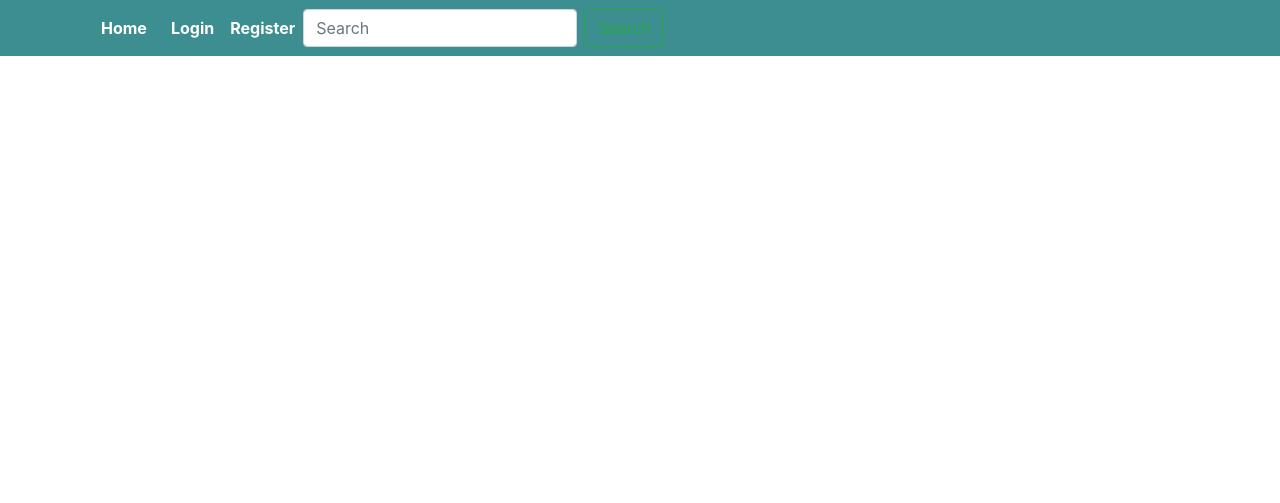
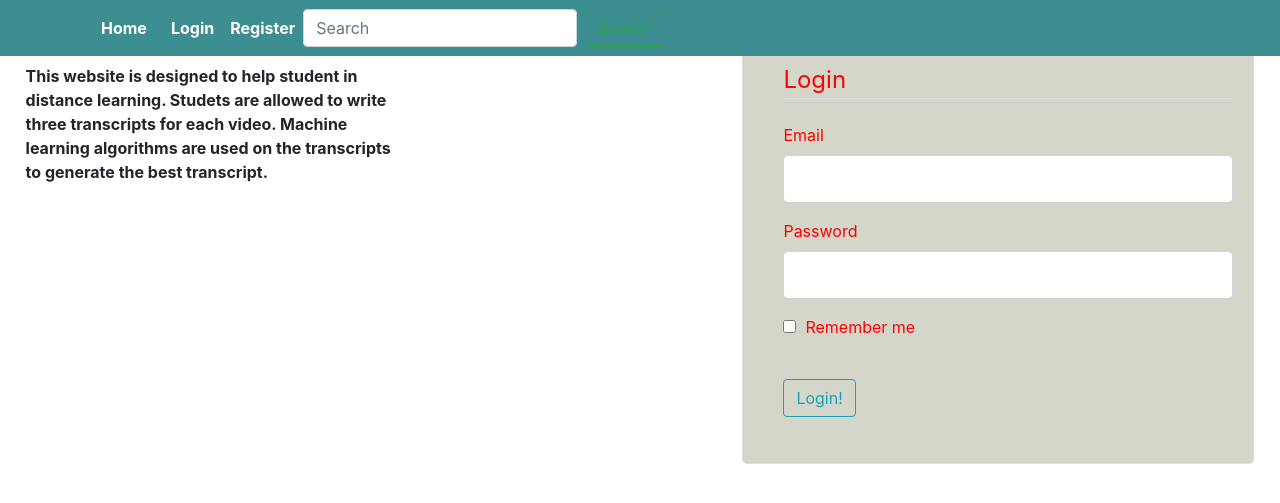
Before and after one commit to KarkiBimal/Vision_Project, a Flask app: page / in a window 1280 px wide. Shown: the top 503 px of the page. Run offline with Flask 2, Linux system fonts and the light colour scheme; some libraries are stand-ins or nearby versions.

Commit message:
Changes on Home route

```diff
--- a/application/routes.py
+++ b/application/routes.py
@@ -6,9 +6,25 @@ from flask_login import login_user, current_user, logout_user, login_required
 
 
 @app.route('/')   # control this and home page, no need to pass the title
-@app.route('/Home')
+
+@app.route('/Home', methods=['GET', 'POST'])
 def Home():
-    return render_template('Home.html',title='Home') #rendering from home.html file
+
+    form=LoginForm()
+
+    if form.validate_on_submit():
+        user=User.query.filter_by(email=form.email.data).first()
+        if user and bcrypt.check_password_hash(user.password, form.password.data):
+            login_user(user, remember=form.remember.data)
+            next_page=request.args.get('next')
+            flash('Your have successfully logged-in.','success')
+            return redirect(next_page) if next_page else redirect(url_for('Home'))
+
+        else:
+            flash('Login Unsuccessfull. Please check your email and password', 'danger')
+
+
+    return render_template('Home.html',title='Home',form=form) #rendering from home.html file
 
 @app.route('/About', methods=['GET', 'POST'])
 @login_required
--- /dev/null
+++ b/application/static/home.css
@@ -0,0 +1,18 @@
+
+#intro{
+    margin-top: 5%;
+    width:30%;
+    margin-left: 2%;
+    float: left;
+}
+
+.Intro{
+    font-weight: 700;
+}
+
+#login{
+    width:40%;
+    float:right ;
+    margin-right:2% ;
+
+}
--- a/application/static/main.css
+++ b/application/static/main.css
@@ -1,5 +1,5 @@
 .mydiv {
-  color: #9DE899;
+  color: #ED0010;
   margin-top: 5rem;
   padding:0;
   width:100%;
@@ -20,10 +20,7 @@
 
 
 
- #vid_f{
-   float: right;
-   margin-top:10%;
- }
+
 
 .front_home{
   color: #fff;
--- a/application/templates/Home.html
+++ b/application/templates/Home.html
@@ -1,6 +1,55 @@
 {% extends "layout.html" %}
 {% block content %}
+<link rel="stylesheet" type="text/css" href="{{ url_for('static', filename='home.css') }}">
+{%  if current_user.is_authenticated %}
 
 
 
+{% else %}
+<div id="container"></div>
+<div id="intro">
+<p class="Intro">
+    This website is designed to help student in distance learning.
+    Studets are allowed to write three transcripts for each video.
+    Machine learning algorithms are used on the transcripts to generate the best
+    transcript.
+</p>
+</div>
+
+<div id="login">
+    <div class="content-section">
+        <form method="POST" action= "">
+          {{ form.hidden_tag() }}
+          <fieldset class='form-group'>
+            <legend class ='border-bottom mb-4'>Login</legend>
+
+            <div class="form-group">
+              {{ form.email.label(class="form-control-label")}}
+              {{ form.email(class="form-control form-control-lg")}}
+            </div>
+
+            <div class="form-group">
+              {{ form.password.label(class="form-control-label")}}
+              {{ form.password(class="form-control form-control-lg")}}
+            </div>
+            <div class="form-group">
+              <label><input id="rememberme" name="rememberme" value="remember" type="checkbox" /> &nbsp;Remember me</label>
+
+            </div>
+
+          </fieldset>
+          <div class="form-group">
+            {{ form.submit(class="btn btn-outline-info")}}
+          </div>
+        </form>
+      </div>
+
+</div>
+
+</div>
+
+
+{% endif %}
+
+
 {% endblock %}
--- a/application/templates/Layout.html
+++ b/application/templates/Layout.html
@@ -126,6 +126,8 @@
           </div>
         </div>
       </main>
+    </div>
+
             {% block content %}
 
 
@@ -134,6 +136,6 @@
 
 
 
-    </body>
 
+          </body>
   </html>
```
